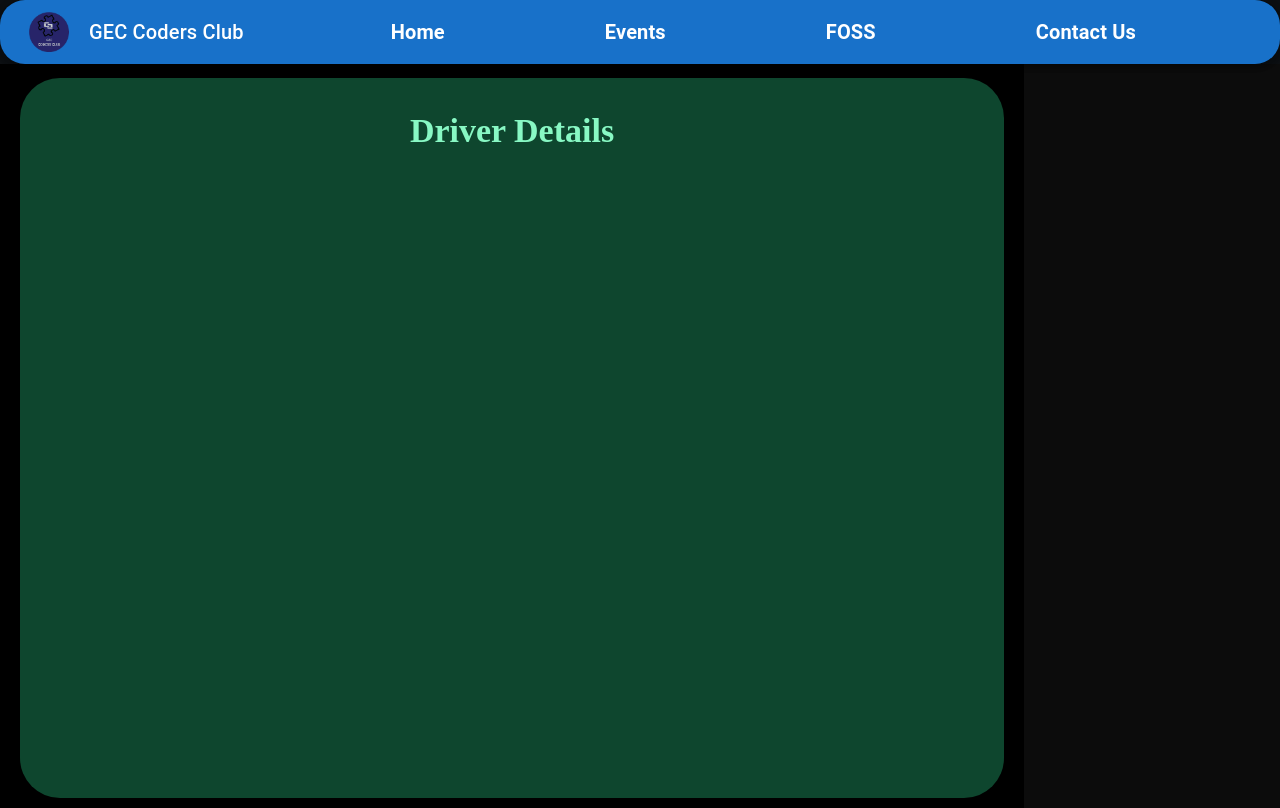
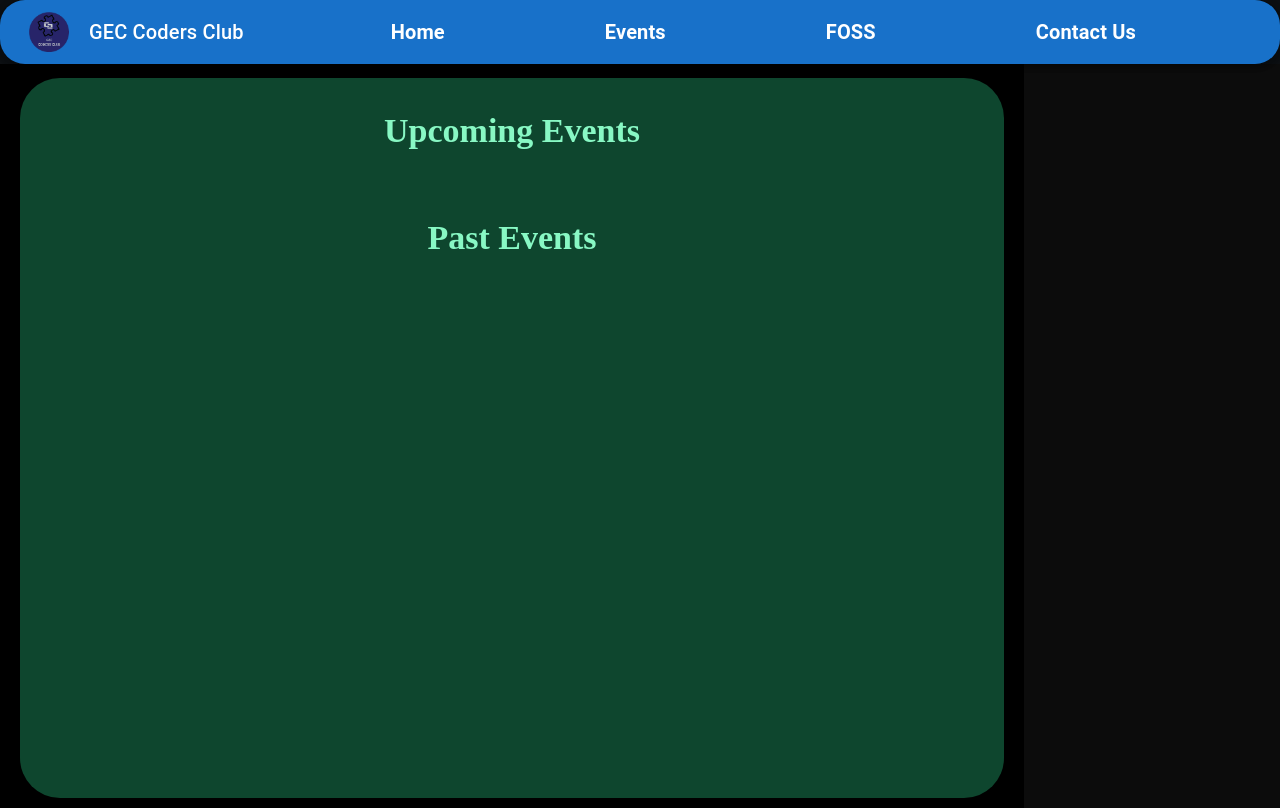
Before and after one commit to Engicos-Coders-Club/club-official-website, a React (Create React App) app: page /Events in a window 1280 px wide. Built offline with nearby package versions, Linux system fonts and the light colour scheme.

Commit message:
Updated Events Tab

```diff
--- a/src/components/Events/Events.js
+++ b/src/components/Events/Events.js
@@ -31,24 +31,10 @@ function Events({ title }) {
       <div className="Drivercontainer">
         <div className="MainContent">
           <div className="DriverHeading">
-            <p> Driver Details</p>
+            <p>Upcoming Events</p>
           </div>
-          <div className="Events-container">
-            {Events.map((driver) => (
-              <div className="driver-card" key={driver.id}>
-                <div className="driver-image-container">
-                  <img
-                    className="driver-image"
-                    src={driver.Driver_Pic}
-                    alt={`Driver ${driver.Name}`}
-                  />
-                </div>
-                <div className="driver-info">
-                  <div className="driver-name">{driver.Name}</div>
-                  <div className="driver-phone">{driver.Phone_Number}</div>
-                </div>
-              </div>
-            ))}
+          <div className="DriverHeading">
+            <p>Past Events</p>
           </div>
         </div>
         <div className="Eventsidebar"></div>
--- a/src/components/Header/Header.js
+++ b/src/components/Header/Header.js
@@ -44,7 +44,7 @@ function Header({ title }) {
             </div>
             <div className="nav-item">
               <Typography variant="h6" component="div">
-                <Link to="/Team" className="nav-link">
+                <Link to="/Events" className="nav-link">
                   Events
                 </Link>
               </Typography>
```
